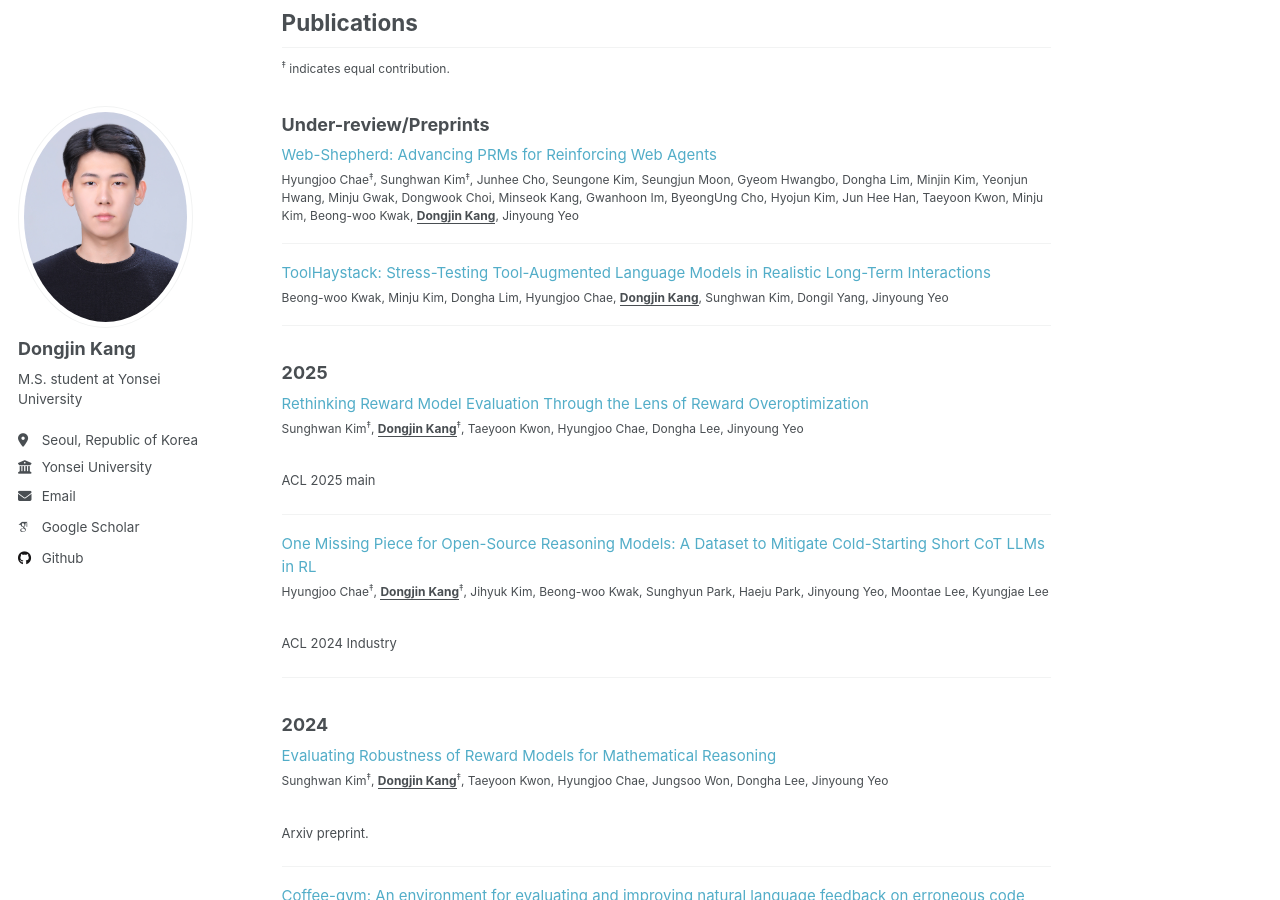
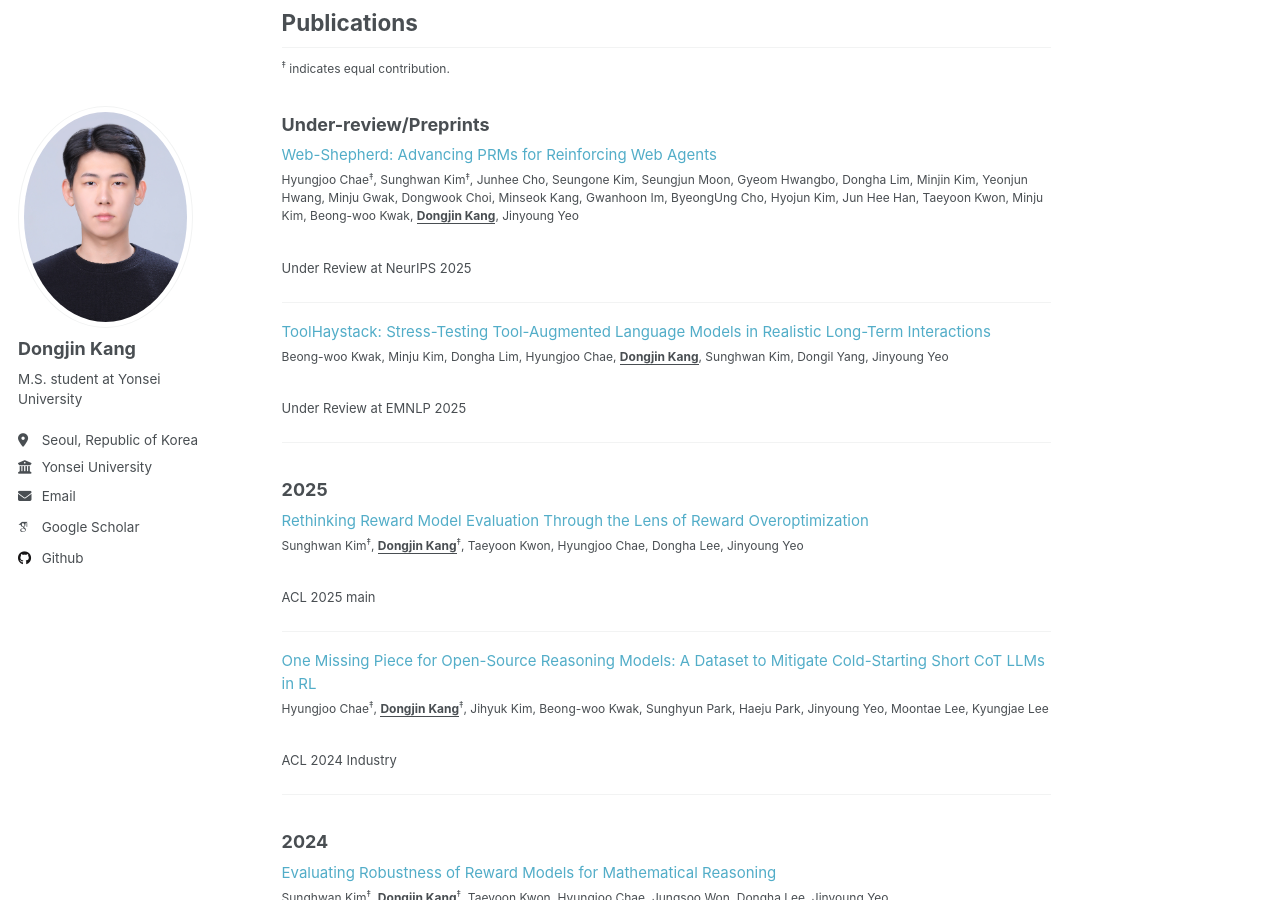
Before and after one commit to 1eastar/1eastar.github.io, a Jekyll site: the page built from _pages/about.md, in a window 1280 px wide and 900 px high, scrolled down 457 px. Built offline with Jekyll 4.4.1, drawn with Linux system fonts in a browser that asks for light colours; some web fonts are replaced.

Commit message:
update 25.05.28

```diff
--- a/_pages/about.md
+++ b/_pages/about.md
@@ -34,7 +34,11 @@ Analysis of LMs: Preference Bias, Cactus, RewardMATH<br/>
 </p>
 
 <p style="font-size:12px;">
-Hyungjoo Chae<sup>‡</sup>, Sunghwan Kim<sup>‡</sup>, Junhee Cho, Seungone Kim, Seungjun Moon, Gyeom Hwangbo, Dongha Lim, Minjin Kim, Yeonjun Hwang, Minju Gwak, Dongwook Choi, Minseok Kang, Gwanhoon Im, ByeongUng Cho, Hyojun Kim, Jun Hee Han, Taeyoon Kwon, Minju Kim, Beong-woo Kwak, <u style="font-weight:bold;">Dongjin Kang</u>, Jinyoung Yeo
+  Hyungjoo Chae<sup>‡</sup>, Sunghwan Kim<sup>‡</sup>, Junhee Cho, Seungone Kim, Seungjun Moon, Gyeom Hwangbo, Dongha Lim, Minjin Kim, Yeonjun Hwang, Minju Gwak, Dongwook Choi, Minseok Kang, Gwanhoon Im, ByeongUng Cho, Hyojun Kim, Jun Hee Han, Taeyoon Kwon, Minju Kim, Beong-woo Kwak, <u style="font-weight:bold;">Dongjin Kang</u>, Jinyoung Yeo
+  <br/><br/>
+  <p style="font-size: 13px;">
+  Under Review at NeurIPS 2025
+  </p>
 </p>
 
 ___
@@ -45,7 +49,11 @@ ___
 </p>
 
 <p style="font-size:12px;">
-Beong-woo Kwak, Minju Kim, Dongha Lim, Hyungjoo Chae, <u style="font-weight:bold;">Dongjin Kang</u>, Sunghwan Kim, Dongil Yang, Jinyoung Yeo
+  Beong-woo Kwak, Minju Kim, Dongha Lim, Hyungjoo Chae, <u style="font-weight:bold;">Dongjin Kang</u>, Sunghwan Kim, Dongil Yang, Jinyoung Yeo
+  <br/><br/>
+  <p style="font-size: 13px;">
+  Under Review at EMNLP 2025
+  </p>
 </p>
 
 ___
```
